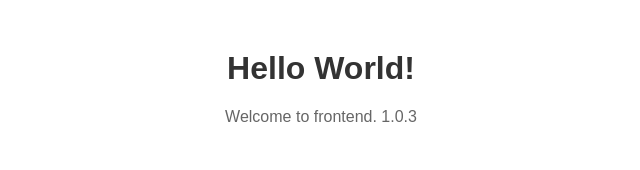
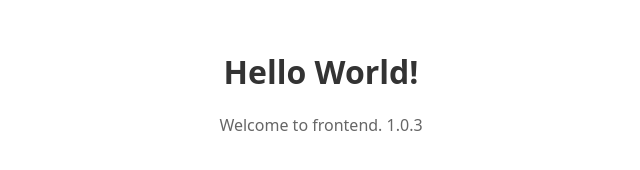
Before and after one commit to ChirathBandaraWiley/nexa-POC, a plain HTML site: page source/frontend/index.html in a window 1280 px wide. Shown: the whole page, without its empty margins (319-959 px from the left). Drawn offline with Linux system fonts and the light colour scheme.

Commit message:
updated fonts

```diff
--- a/source/frontend/index.html
+++ b/source/frontend/index.html
@@ -4,7 +4,7 @@
     <title>Home</title>
     <style>
       body {
-        font-family: Arial, sans-serif;
+        font-family: system-ui, -apple-system, BlinkMacSystemFont, 'Segoe UI', Roboto, Oxygen, Ubuntu, Cantarell, 'Open Sans', 'Helvetica Neue', sans-serif;
         margin: 0;
         padding: 0;
         text-align: center;
```
